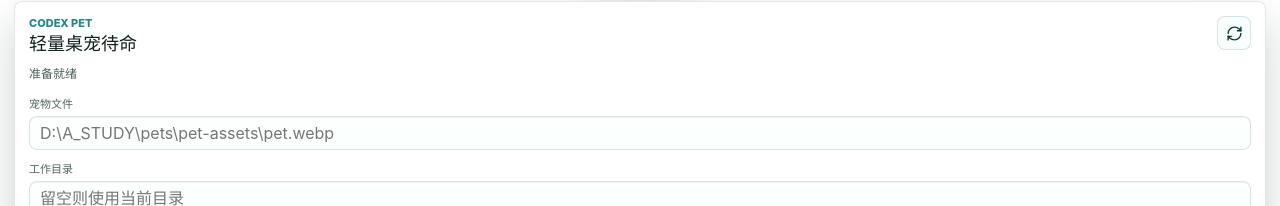
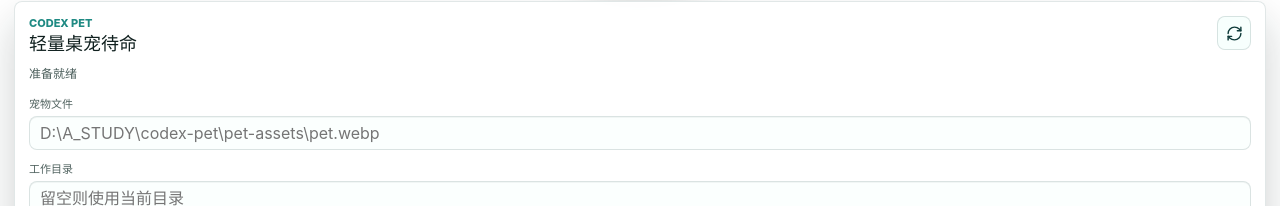
Before and after one commit to scottlc211/codex-pet, a React (Vite) app: page / in a window 1280 px wide. Shown: the part 233-439 px from the top of the page. Built offline with nearby package versions, Linux system fonts and the light colour scheme.

Commit message:
修复 Windows 云构建流程

```diff
--- a/src-tauri/tauri.conf.json
+++ b/src-tauri/tauri.conf.json
@@ -35,8 +35,8 @@
           "$HOME/.codex/**",
           "$APPDATA/Codex/**",
           "$APPDATA/codex/**",
-          "D:\\A_STUDY\\pets\\pet-assets\\**",
-          "/mnt/d/A_STUDY/pets/pet-assets/**"
+          "D:\\A_STUDY\\codex-pet\\pet-assets\\**",
+          "/mnt/d/A_STUDY/codex-pet/pet-assets/**"
         ]
       }
     }
--- a/src/App.tsx
+++ b/src/App.tsx
@@ -190,7 +190,7 @@ function App() {
           <input
             value={petPath}
             onChange={(event) => setPetPath(event.currentTarget.value)}
-            placeholder={"D:\\A_STUDY\\pets\\pet-assets\\pet.webp"}
+            placeholder={"D:\\A_STUDY\\codex-pet\\pet-assets\\pet.webp"}
           />
         </label>
 
```
Also changed, not shown: 1 other file (tests, documents, lock files or other folders).
